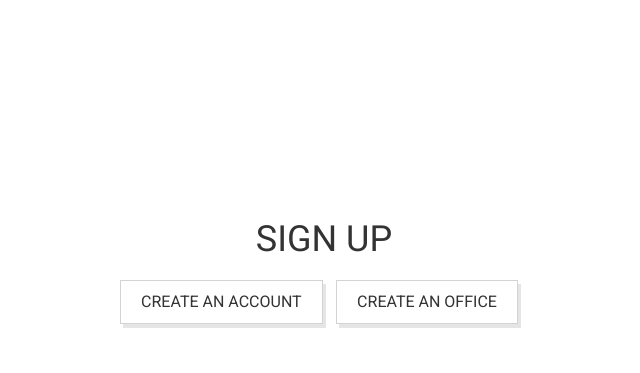
After one commit to tanveerahmad1517/spotlight, a Django app: page /home/signup/ in a window 1280 px wide. The commit adds this page. Shown: the top 373 px of the page, without its empty margins (316-956 px from the left). Run offline with Django 3.2, Linux system fonts and the light colour scheme; parts of the project's set-up code (start-up, migrations or seed data) failed here and were passed over; some libraries are stand-ins or nearby versions.

Commit message:
started adding signup mechanism

```diff
--- a/home_app/urls.py
+++ b/home_app/urls.py
@@ -4,6 +4,8 @@ from . import views
 urlpatterns = [
     # Home Page
     path('', views.home, name='home'),
+    # Signup
+    path('home/signup/', views.signup, name="signup"),
     # Login Gate
     path('home/login/', views.login_gate, name='login_gate'),
     # Dashboard
--- a/home_app/views.py
+++ b/home_app/views.py
@@ -14,9 +14,18 @@ from desk_app.models import Desk, DeskWorkers, Article
 # Desc: This is the index page of the app where the site gives information ab
 #       -out it is services.
 def home(request):
+    return render(request, 'home_app/home.html', context=None)
+
+
+# SIGN UP
+# --------------------
+# Desc: Signup page which consists of two forms since there will be two user
+#       types one for office admin who will have total control and an admin p-
+#       -age for it & a normal user who will join the office either with requ-
+#       -est or with the code provided by the office admin(boss)
+def signup(request):
     data = {}
-    return render(request, 'home_app/home.html', context=data)
-
+    return render(request, 'home_app/signup.html', context=data)
 
 # LOGIN GATE
 # ---------------------
--- /dev/null
+++ b/static/home_app/css/signup_Style.css
@@ -0,0 +1,96 @@
+#wrapper {
+  background-color: white;
+  width: 100%;
+  height: auto;
+  padding: 20px 20px !important;
+  text-align: center;
+}
+#header {
+  text-align: center;
+  margin-bottom: 20px;
+  margin-top: 200px;
+  transition: 0.5s;
+}
+#wrapper button {
+  margin-right: 10px;
+  padding: 10px 20px;
+  font-size: 16px;
+  background-color: transparent;
+  border: 1px solid lightgray;
+  box-shadow: 3px 4px 0 rgba(0,0,0,0.1);
+  transition: 0.5s;
+  margin-bottom: 30px;
+}
+#wrapper button:hover {
+  color: white;
+  background-color: #2ECC71;
+  border-color: #2ECC71;
+  transition: 0.5s;
+}
+
+#office-hidden-panel {
+  display: none;
+  transition: 0.5s;
+}
+#office-form input {
+  display: block !important;
+  width: 300px;
+  margin: 0 auto;
+  font-size: 17px;
+  padding: 5px 10px;
+  margin-bottom: 10px;
+  border: 1px solid lightgray;
+}
+#office-form input:hover {
+  border: 2px solid black;
+  transition: 0.5s;
+  padding: 4px 9px;
+}
+#office-form {
+  margin-top: 20px;
+}
+#office-form select {
+  margin-bottom: 10px;
+  width: 150px;
+  transition: 0.5s;
+}
+#office-form select option {
+  border: 1px solid black;
+  padding: 30px;
+}
+
+#account-hidden-panel {
+  display: none;
+  transition: 0.5s;
+}
+#account-form input {
+  display: block !important;
+  width: 300px;
+  margin: 0 auto;
+  font-size: 17px;
+  padding: 5px 10px;
+  margin-bottom: 10px;
+  border: 1px solid lightgray;
+}
+#account-form input:hover {
+  border: 2px solid black;
+  transition: 0.5s;
+  padding: 4px 9px;
+}
+#account-form {
+  margin-top: 20px;
+}
+
+
+#signup_btn {
+  background-color: #2ECC71;
+  color: white;
+  border: 1px solid #2ECC71 !important;
+}
+
+#signup_btn:hover {
+  background-color: white;
+  padding: 5px 10px !important;
+  color: #2ECC71;
+  transition: 0.5s;
+}
--- /dev/null
+++ b/static/home_app/js/signup_dom.js
@@ -0,0 +1,17 @@
+office_panel_open_btn = document.getElementById("office-create-button");
+office_hidden_panel = document.getElementById("office-hidden-panel");
+header = document.getElementById("header");
+account_panel_open_btn = document.getElementById("account-create-button");
+account_hidden_panel = document.getElementById("account-hidden-panel");
+
+office_panel_open_btn.onclick = function() {
+  office_hidden_panel.style.display = "block";
+  header.style.marginTop = "40px";
+  account_hidden_panel.style.display = "none";
+}
+
+account_panel_open_btn.onclick = function() {
+  account_hidden_panel.style.display = "block";
+  header.style.marginTop = "40px";
+  office_hidden_panel.style.display = "none";
+}
--- a/templates/home_app/home.html
+++ b/templates/home_app/home.html
@@ -10,7 +10,7 @@
   <div id="first-scene">
     <div id="top-nav">
       <a href="{% url 'login_gate' %}">Login</a>
-      <a href="">Signup</a>
+      <a href="{% url 'signup' %}">Signup</a>
       <a href="https://github.com/demirantay/spotlight">GitHub</a>
       <a href="">Documentation</a>
       <a href="">Introduction</a>
@@ -23,7 +23,7 @@
 
   <div id="first-scene-links">
     <a id="get-started" href="">GET STARTED</a>
-    <a href="">SIGN UP</a>
+    <a href="{% url 'signup' %}">SIGN UP</a>
     <a href="{% url 'login_gate' %}">LOG IN</a>
   </div>
 </div> <!-- /First scene -->
@@ -63,7 +63,7 @@
       <a href="">
         <div id="office-box">
           <img src="{% static 'assets/academy-logo.png' %}" alt="academy-logo" height="50px" width="50px" />
-          <h3>Academy</h3>
+          <h3>Academic</h3>
         </div>
       </a>
       <a href="">
--- /dev/null
+++ b/templates/home_app/signup.html
@@ -0,0 +1,58 @@
+{% extends 'base.html' %}
+{% load staticfiles %}
+
+{% block css_link %}
+  <link rel="stylesheet" href="{% static 'home_app/css/signup_Style.css' %}" />
+{% endblock %}
+
+{% block content %}
+  <div id="wrapper">
+    <h1 id="header">SIGN UP</h1>
+    <button id="account-create-button">CREATE AN ACCOUNT</button>
+    <button id="office-create-button">CREATE AN OFFICE</button>
+
+    <!-- Hidden office panel -->
+    <div id="office-hidden-panel">
+      <a href="">Please read the documentation very carefully</a>
+      <form id="office-form" method="post" action="{% url 'signup' %}">
+        {% csrf_token %}
+        <label>Create Office</label>
+        <input type="text" placeholder="Office Name" name="office_name" />
+        <select name="office_type">
+          <option value="journalism">Journalism</option>
+        </select>
+        <br />
+        <label>Create Admin</label>
+        <input type="text" placeholder="Username" name="office_admin_username"/>
+        <input type="email" placeholder="Email" name="office_admin_email" />
+        <input type="text" placeholder="First Name" name="office_admin_first_name" />
+        <input type="text" placeholder="Last Name" name="office_admin_last_name" />
+        <input type="password" placeholder="Password" name="office_admin_password"/>
+        <input type="submit" value="Sign Up" name="office_admin_signup_btn" id="signup_btn"/>
+      </form>
+    </div>
+    <!-- /hidden office panel -->
+
+
+
+    <!-- hiden account panel -->
+    <div id="account-hidden-panel">
+      <a href="">Please read the documentation very carefully</a>
+      <form id="account-form" method="post" action="{% url 'signup' %}">
+        {% csrf_token %}
+        <label>Create Account</label>
+        <input type="text" placeholder="Username" name="normal_account_username"/>
+        <input type="email" placeholder="Email" name="normal_account_email" />
+        <input type="text" placeholder="First Name" name="normal_account_first_name" />
+        <input type="text" placeholder="Last Name" name="normal_account_last_name" />
+        <input type="password" placeholder="Password" name="normal_account_password"/>
+        <label>Join Office</label>
+        <input type="password" placeholder="Office Key" name="office_key" />
+        <input type="submit" value="Sign Up" name="normal_account_signup_btn" id="signup_btn"/>
+      </form>
+    </div>
+    <!-- /hidden account panel -->
+
+    <script src="{% static 'home_app/js/signup_dom.js' %}"></script>
+  </div><!-- /wrapper -->
+{% endblock %}
```
Also changed, not shown: home_app/models.py (+11 -1 lines), db.sqlite3.
